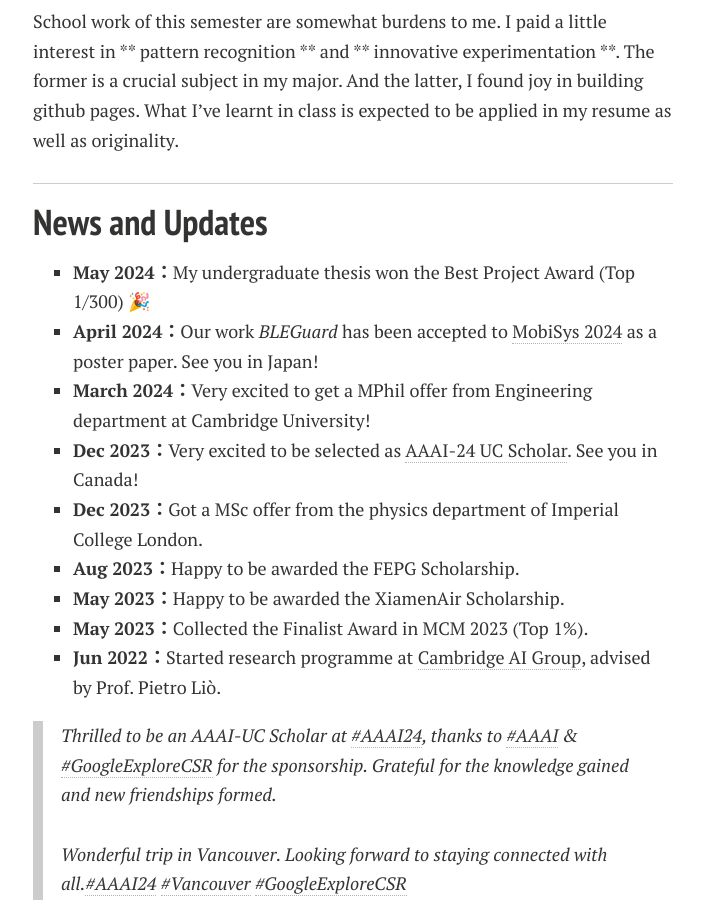
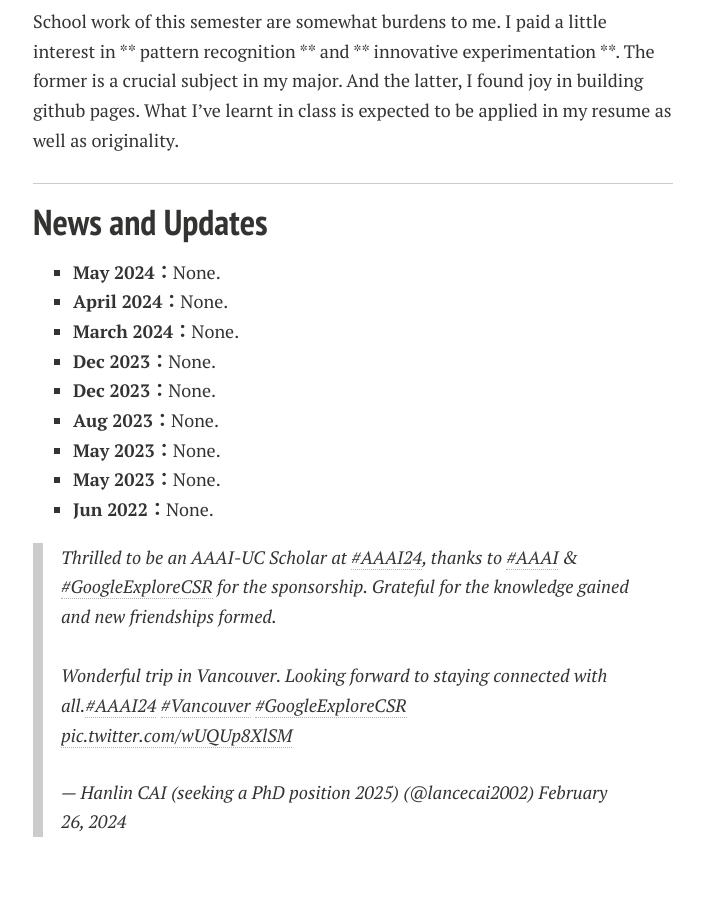
Before and after one commit to xinyisheng/xinyisheng.github.io, a Jekyll site: the page built from index.md, in a window 1280 px wide and 900 px high, scrolled down 917 px. Shown: the whole window, without its empty margins (287-991 px from the left). Built offline with Jekyll 4.4.1, drawn with Linux system fonts in a browser that asks for light colours; nearby versions of some CDN libraries; comment, search, counter and statistics services are not loaded; a style sheet for code colours, icons or effects is not loaded; our own code applies the rules of GitHub Pages for plain Markdown files.

Commit message:
index.md修改文本4

```diff
--- a/index.md
+++ b/index.md
@@ -35,14 +35,14 @@ School work of this semester are somewhat burdens to me. I paid a little interes
 
 ## News and Updates
 
-- **May 2024：**My undergraduate thesis won the Best Project Award (Top 1/300) 🎉
-- **April 2024：**Our work *BLEGuard* has been accepted to [MobiSys 2024](https://www.sigmobile.org/mobisys/2024/) as a poster paper. See you in Japan!
-- **March 2024：**Very excited to get a MPhil offer from Engineering department at Cambridge University!
-- **Dec 2023：**Very excited to be selected as [AAAI-24 UC Scholar](https://aaai.org/aaai-conference/undergraduate-consortium-program/). See you in Canada!
-- **Dec 2023：**Got a MSc offer from the physics department of Imperial College London.
-- **Aug 2023：**Happy to be awarded the FEPG Scholarship.
-- **May 2023：**Happy to be awarded the XiamenAir Scholarship.
-- **May 2023：**Collected the Finalist Award in MCM 2023 (Top 1%).
-- **Jun 2022：**Started research programme at [Cambridge AI Group](https://www.cl.cam.ac.uk/research/ai/), advised by Prof. Pietro Liò.
+- **May 2024：**None.
+- **April 2024：**None.
+- **March 2024：**None.
+- **Dec 2023：**None.
+- **Dec 2023：**None.
+- **Aug 2023：**None.
+- **May 2023：**None.
+- **May 2023：**None.
+- **Jun 2022：**None.
 
 <blockquote class="twitter-tweet"><p lang="en" dir="ltr">Thrilled to be an AAAI-UC Scholar at <a href="https://twitter.com/hashtag/AAAI24?src=hash&amp;ref_src=twsrc%5Etfw">#AAAI24</a>, thanks to <a href="https://twitter.com/hashtag/AAAI?src=hash&amp;ref_src=twsrc%5Etfw">#AAAI</a> &amp; <a href="https://twitter.com/hashtag/GoogleExploreCSR?src=hash&amp;ref_src=twsrc%5Etfw">#GoogleExploreCSR</a> for the sponsorship. Grateful for the knowledge gained and new friendships formed.<br><br>Wonderful trip in Vancouver. Looking forward to staying connected with all.<a href="https://twitter.com/hashtag/AAAI24?src=hash&amp;ref_src=twsrc%5Etfw">#AAAI24</a> <a href="https://twitter.com/hashtag/Vancouver?src=hash&amp;ref_src=twsrc%5Etfw">#Vancouver</a> <a href="https://twitter.com/hashtag/GoogleExploreCSR?src=hash&amp;ref_src=twsrc%5Etfw">#GoogleExploreCSR</a> <a href="https://t.co/wUQUp8XlSM">pic.twitter.com/wUQUp8XlSM</a></p>&mdash; Hanlin CAI (seeking a PhD position 2025) (@lancecai2002) <a href="https://twitter.com/lancecai2002/status/1762210025173344260?ref_src=twsrc%5Etfw">February 26, 2024</a></blockquote> <script async src="https://platform.twitter.com/widgets.js" charset="utf-8"></script>
```
